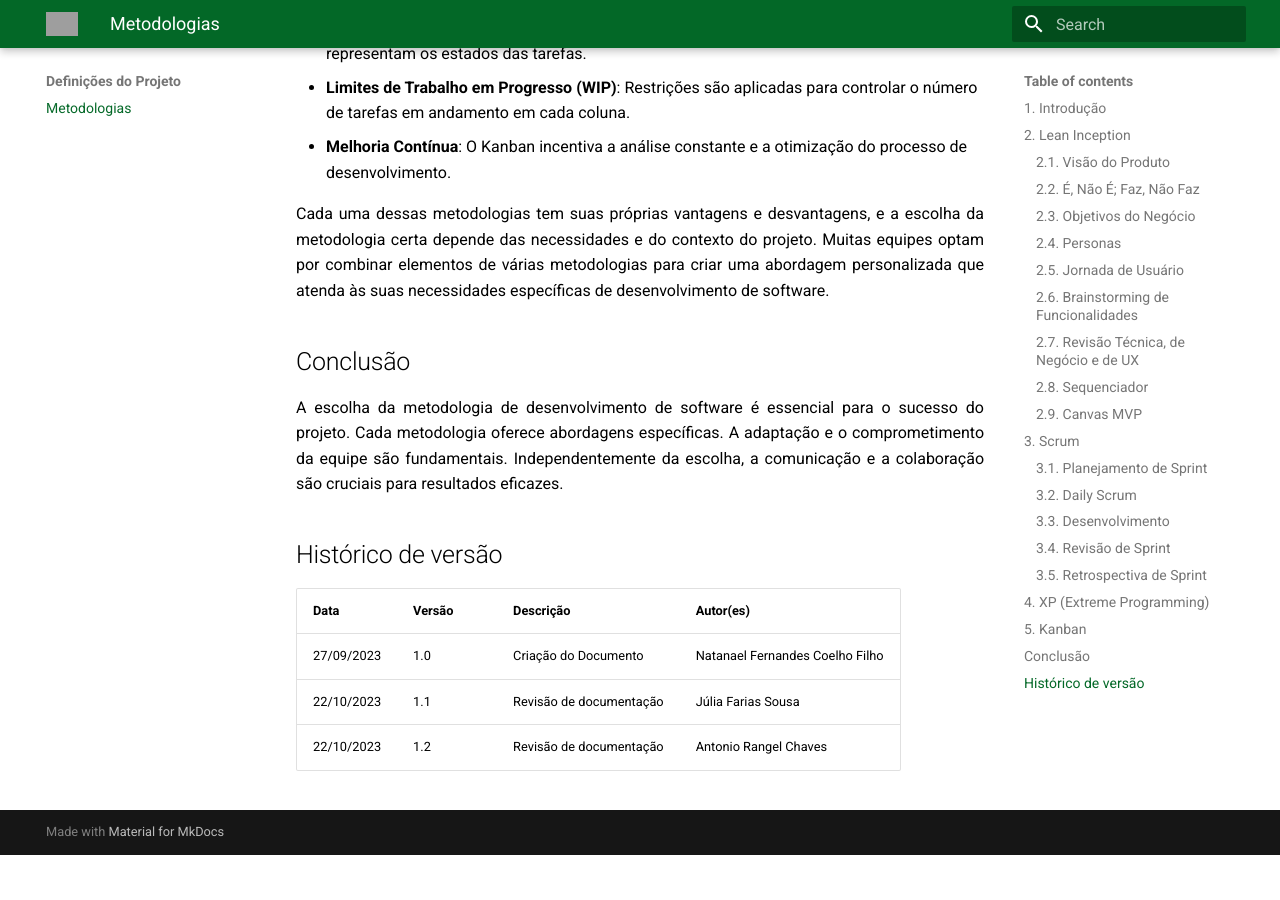
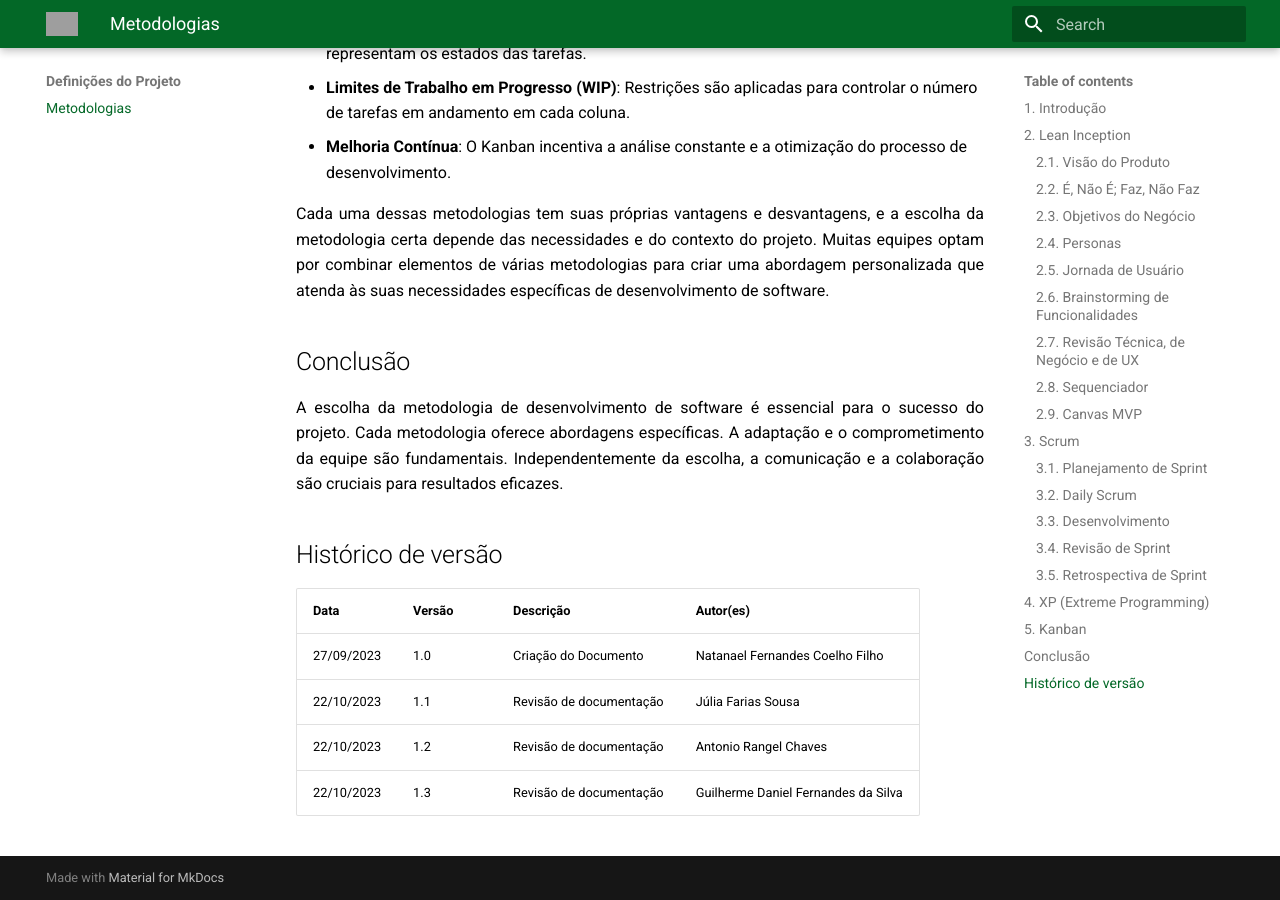
Before and after one commit to fga-eps-mds/2023.2-PrintGo-Doc, an MkDocs documentation site: the page built from docs/DefiniçõesDoProjeto/metodologia.md, in a window 1280 px wide and 900 px high, scrolled down 4360 px. Built offline with MkDocs 1.6.1 and Material for MkDocs 9.7.7, drawn with Linux system fonts in a browser that asks for light colours; before the commit the page ends 5215 px from its top, so only the background shows below that; grey boxes are pictures that could not be loaded.

Commit message:
:pencil:(#27): revisa documento

```diff
--- a/docs/DefiniçõesDoProjeto/metodologia.md
+++ b/docs/DefiniçõesDoProjeto/metodologia.md
@@ -104,3 +104,4 @@ A escolha da metodologia de desenvolvimento de software é essencial para o suce
 | 27/09/2023 | 1.0 | Criação do Documento | Natanael Fernandes Coelho Filho |
 | 22/10/2023 | 1.1| Revisão de documentação |Júlia Farias Sousa |
 | 22/10/2023 | 1.2 | Revisão de documentação | Antonio Rangel Chaves |
+| 22/10/2023 | 1.3 | Revisão de documentação | Guilherme Daniel Fernandes da Silva |
```
